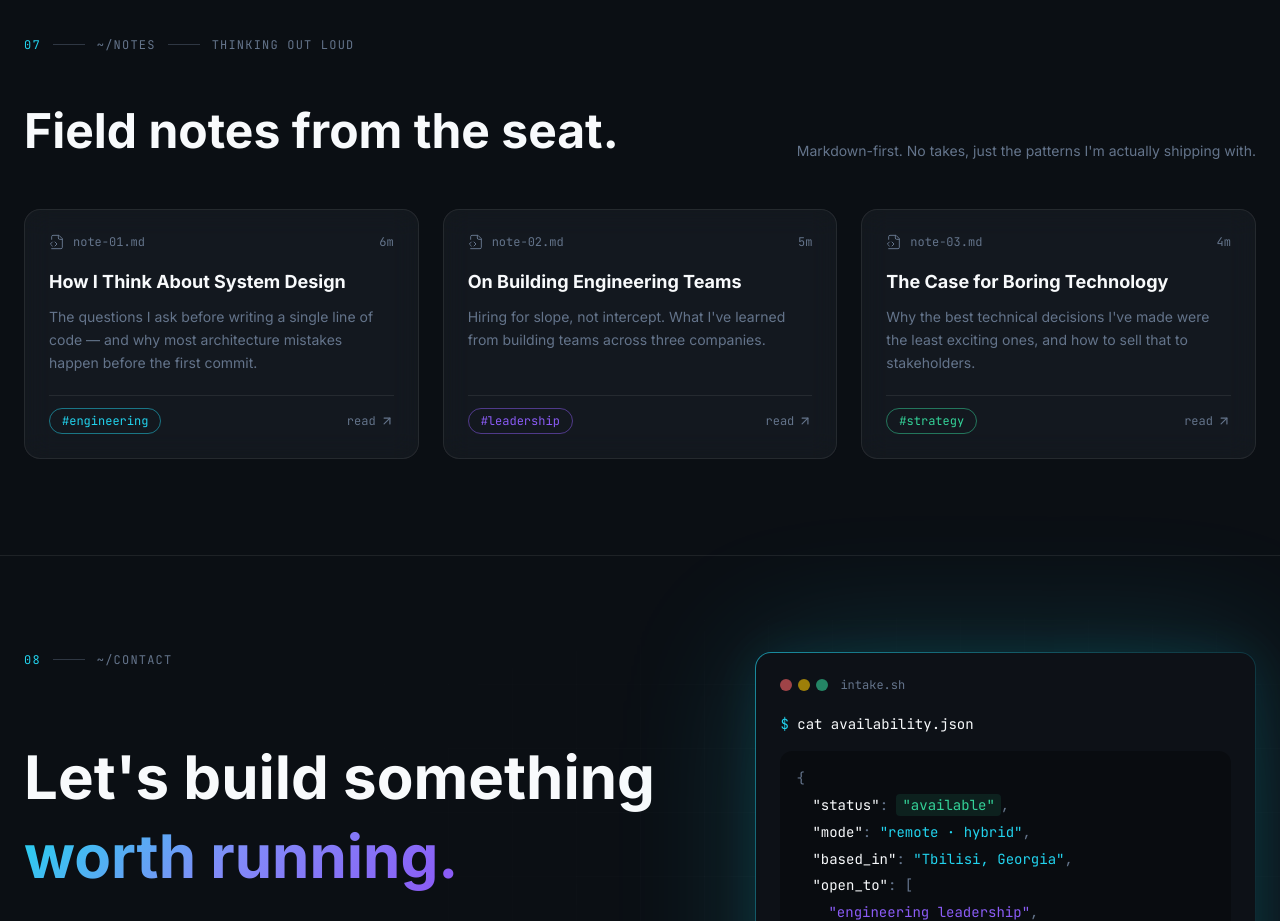
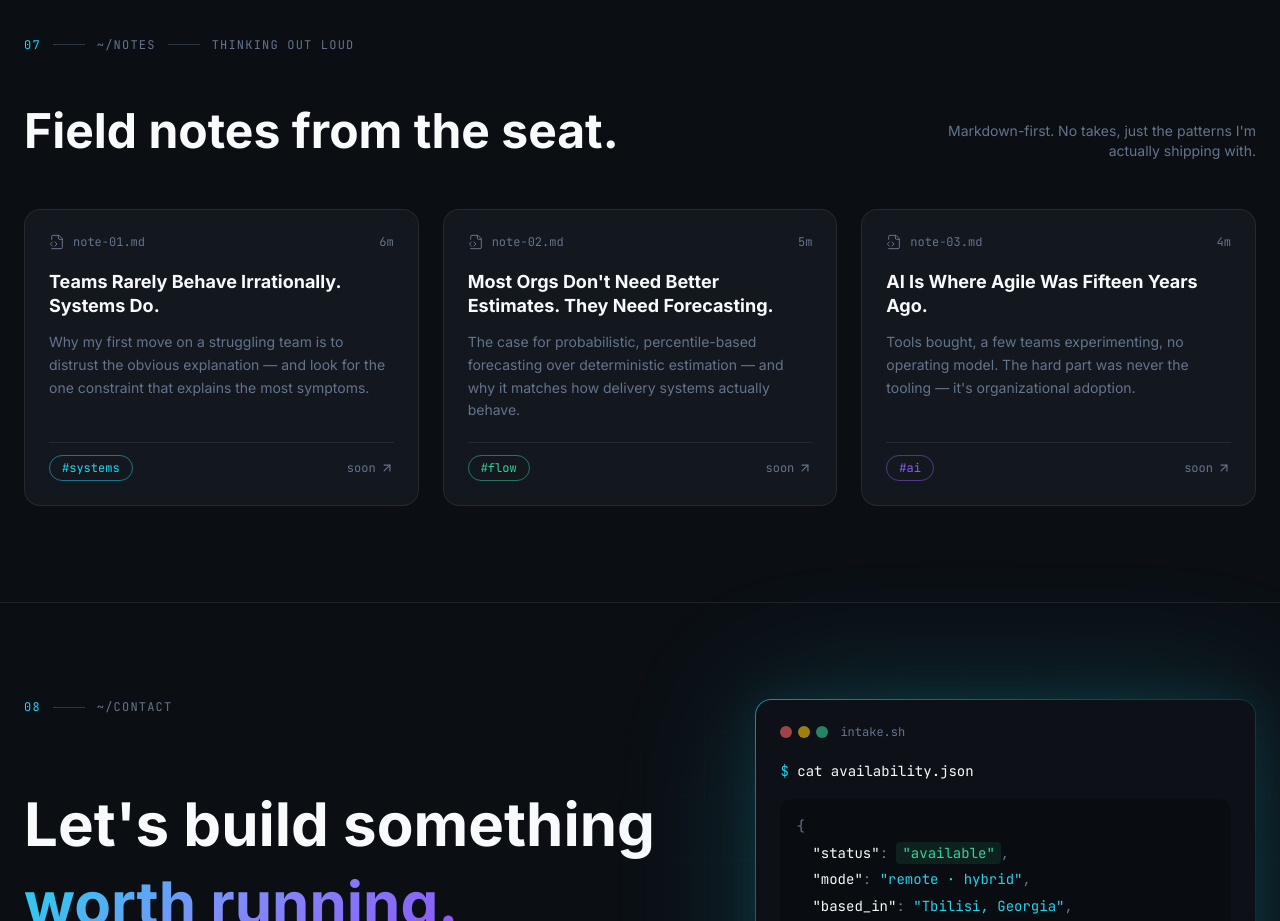
Before and after one commit to eamoe/digital-cv, a Next.js app: page /digital-cv/ in a window 1280 px wide. Shown: the part 8640-9561 px from the top of the page. Built offline with nearby package versions, Linux system fonts and the light colour scheme.

Commit message:
feat(notes): realign posts to systems/flow/AI worldview, add optional post links

```diff
--- a/src/components/portfolio/Notes.tsx
+++ b/src/components/portfolio/Notes.tsx
@@ -3,17 +3,19 @@
 import { motion } from 'framer-motion'
 import { FileCode2, ArrowUpRight } from 'lucide-react'
 import SectionLabel from './SectionLabel'
-import notes from '@/data/notes.json'
-import type { Note } from '@/types'
+import notesData from '@/data/notes.json'
+import type { Notes as NotesData } from '@/types'
+
+const data = notesData as NotesData
 
 const TAG_COLOR: Record<string, string> = {
-  Engineering: 'border-primary/50 text-primary',
-  Leadership:  'border-accent/50 text-accent',
-  Strategy:    'border-emerald/50 text-emerald',
+  Systems: 'border-primary/50 text-primary',
+  Flow:    'border-emerald/50 text-emerald',
+  AI:      'border-accent/50 text-accent',
 }
 
 export default function Notes() {
-  const items = notes as Note[]
+  const items = data.posts
 
   return (
     <section id="notes" className="py-24 px-6 border-t border-white/8">
@@ -23,27 +25,39 @@ export default function Notes() {
         {/* Headline row */}
         <div className="flex items-end justify-between gap-8 mb-12">
           <h2 className="text-5xl font-bold text-foreground leading-tight">
-            Field notes from the seat.
+            {data.headline}
           </h2>
-          <p className="text-muted text-sm text-right shrink-0 whitespace-nowrap">
-            Markdown-first. No takes, just the patterns I&apos;m actually shipping with.
-          </p>
+          <div className="text-right shrink-0 max-w-xs hidden sm:block">
+            <p className="text-muted text-sm">{data.note}</p>
+            {data.blog_url && (
+              <a
+                href={data.blog_url}
+                target="_blank"
+                rel="noopener noreferrer"
+                className="inline-flex items-center gap-1 mt-2 text-xs font-mono text-primary hover:text-foreground transition-colors duration-200"
+              >
+                read the blog <ArrowUpRight className="w-3.5 h-3.5" />
+              </a>
+            )}
+          </div>
         </div>
 
         <div className="grid md:grid-cols-3 gap-6">
-          {items.map(({ id, title, readTime, tag, excerpt }, i) => {
+          {items.map(({ id, title, readTime, tag, excerpt, url }, i) => {
             const tagColor = TAG_COLOR[tag] ?? 'border-white/30 text-muted'
             const filename = `note-${String(i + 1).padStart(2, '0')}.md`
 
-            return (
-              <motion.article
-                key={id}
-                initial={{ opacity: 0, y: 28 }}
-                whileInView={{ opacity: 1, y: 0 }}
-                viewport={{ once: true, margin: '-80px' }}
-                transition={{ duration: 0.5, delay: i * 0.1, ease: 'easeOut' }}
-                className="glass rounded-2xl p-6 flex flex-col gap-5 group cursor-pointer border border-white/8 hover:border-primary/40 hover:shadow-[0_0_40px_rgba(34,211,238,0.25)] transition-all duration-300"
-              >
+            const motionProps = {
+              initial:      { opacity: 0, y: 28 },
+              whileInView:  { opacity: 1, y: 0 },
+              viewport:     { once: true, margin: '-80px' },
+              transition:   { duration: 0.5, delay: i * 0.1, ease: 'easeOut' as const },
+            }
+
+            const cardClass = `glass rounded-2xl p-6 flex flex-col gap-5 group border border-white/8 hover:border-primary/40 hover:shadow-[0_0_40px_rgba(34,211,238,0.25)] transition-all duration-300${url ? ' cursor-pointer' : ''}`
+
+            const inner = (
+              <>
                 {/* Header */}
                 <div className="flex items-center justify-between">
                   <div className="flex items-center gap-2 text-muted">
@@ -67,9 +81,19 @@ export default function Notes() {
                     #{tag.toLowerCase()}
                   </span>
                   <div className="flex items-center gap-1 text-xs font-mono text-muted group-hover:text-foreground transition-colors duration-200">
-                    read <ArrowUpRight className="w-3.5 h-3.5" />
+                    {url ? 'read' : 'soon'} <ArrowUpRight className="w-3.5 h-3.5" />
                   </div>
                 </div>
+              </>
+            )
+
+            return url ? (
+              <motion.a key={id} href={url} target="_blank" rel="noopener noreferrer" {...motionProps} className={cardClass}>
+                {inner}
+              </motion.a>
+            ) : (
+              <motion.article key={id} {...motionProps} className={cardClass}>
+                {inner}
               </motion.article>
             )
           })}
--- a/src/data/notes.json
+++ b/src/data/notes.json
@@ -1,26 +1,34 @@
-[
+{
+  "headline": "Field notes from the seat.",
+  "note": "Markdown-first. No takes, just the patterns I'm actually shipping with.",
+  "blog_url": "",
+  "posts": [
     {
       "id": "1",
-    "title": "How I Think About System Design",
-    "date": "2026-04-10",
+      "title": "Teams Rarely Behave Irrationally. Systems Do.",
+      "date": "",
       "readTime": 6,
-    "tag": "Engineering",
-    "excerpt": "The questions I ask before writing a single line of code — and why most architecture mistakes happen before the first commit."
+      "tag": "Systems",
+      "excerpt": "Why my first move on a struggling team is to distrust the obvious explanation — and look for the one constraint that explains the most symptoms.",
+      "url": ""
     },
     {
       "id": "2",
-    "title": "On Building Engineering Teams",
-    "date": "2026-02-28",
+      "title": "Most Orgs Don't Need Better Estimates. They Need Forecasting.",
+      "date": "",
       "readTime": 5,
-    "tag": "Leadership",
-    "excerpt": "Hiring for slope, not intercept. What I've learned from building teams across three companies."
+      "tag": "Flow",
+      "excerpt": "The case for probabilistic, percentile-based forecasting over deterministic estimation — and why it matches how delivery systems actually behave.",
+      "url": ""
     },
     {
       "id": "3",
-    "title": "The Case for Boring Technology",
-    "date": "2025-12-15",
+      "title": "AI Is Where Agile Was Fifteen Years Ago.",
+      "date": "",
       "readTime": 4,
-    "tag": "Strategy",
-    "excerpt": "Why the best technical decisions I've made were the least exciting ones, and how to sell that to stakeholders."
+      "tag": "AI",
+      "excerpt": "Tools bought, a few teams experimenting, no operating model. The hard part was never the tooling — it's organizational adoption.",
+      "url": ""
     }
   ]
+}
```
Also changed, not shown: src/types.ts (+8 -0 lines). Lines whose indentation alone changed are shown as unchanged.
